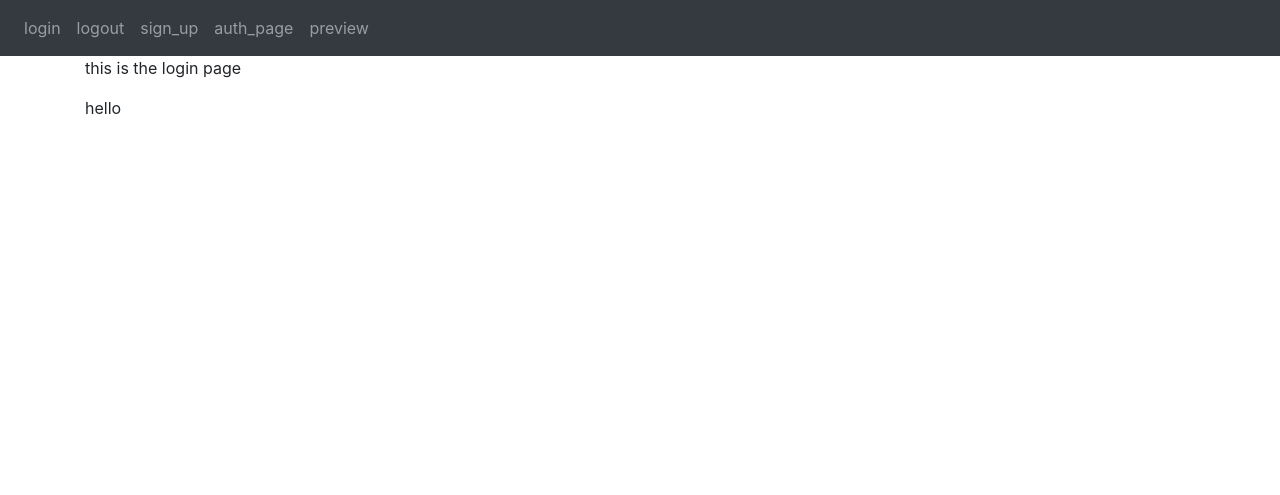
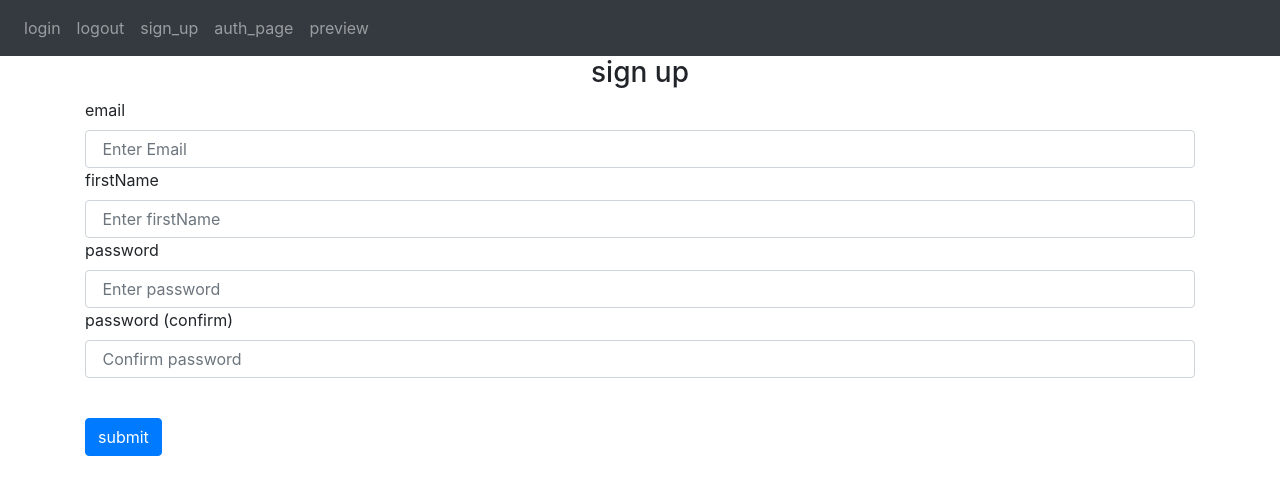
Before and after one commit to Keratosis/flask-app-tutorials, a Flask app: page /login in a window 1280 px wide. Shown: the top 495 px of the page. Run offline with Flask 3, Linux system fonts and the light colour scheme; some libraries are stand-ins or nearby versions.

Commit message:
done with sign_up.py

```diff
--- a/website/auth.py
+++ b/website/auth.py
@@ -9,7 +9,7 @@ def  auth_page():
 
 @auth.route('/login')
 def login():
-    return render_template("login.html",text =" hello")
+    return render_template("login.html",text =" hello",boolean= False)
 
 @auth.route('/logout')
 def logout():
--- a/website/templates/login.html
+++ b/website/templates/login.html
@@ -1,6 +1,42 @@
 {% extends "base.html"%} {% block title %}login{% endblock %}
 
 {% block content%}
-<p> this is the login page </p>
-{{text}}
+<form method="Post">
+    <h3 align="center"> sign up </h3>
+    <div class="form-group">
+        <label for="email">email</label>
+        <input type="email"
+        class="form-control"
+         id="email"
+         name="email"
+         placeholder=" Enter Email" />
+
+         <label for="firstName">firstName</label>
+         <input type="text"
+         class="form-control"
+          id="firstName"
+          name="firstName"
+          placeholder=" Enter firstName" />
+
+          <label for="password1">password</label>
+          <input type="password"
+          class="form-control"
+           id="password1"
+           name="password1"
+           placeholder=" Enter password" />
+
+           <label for="password2">password  (confirm)</label>
+          <input type="password"
+          class="form-control"
+           id="password2"
+           name="password2"
+           placeholder=" Confirm password" />
+
+    </div>
+    <br>
+    <button type="submit" class="btn btn-primary ">
+        submit
+    </button>
+
+</form>
 {%endblock%}
```
Also changed, not shown: README.md, website/templates/base.html (indentation only).
